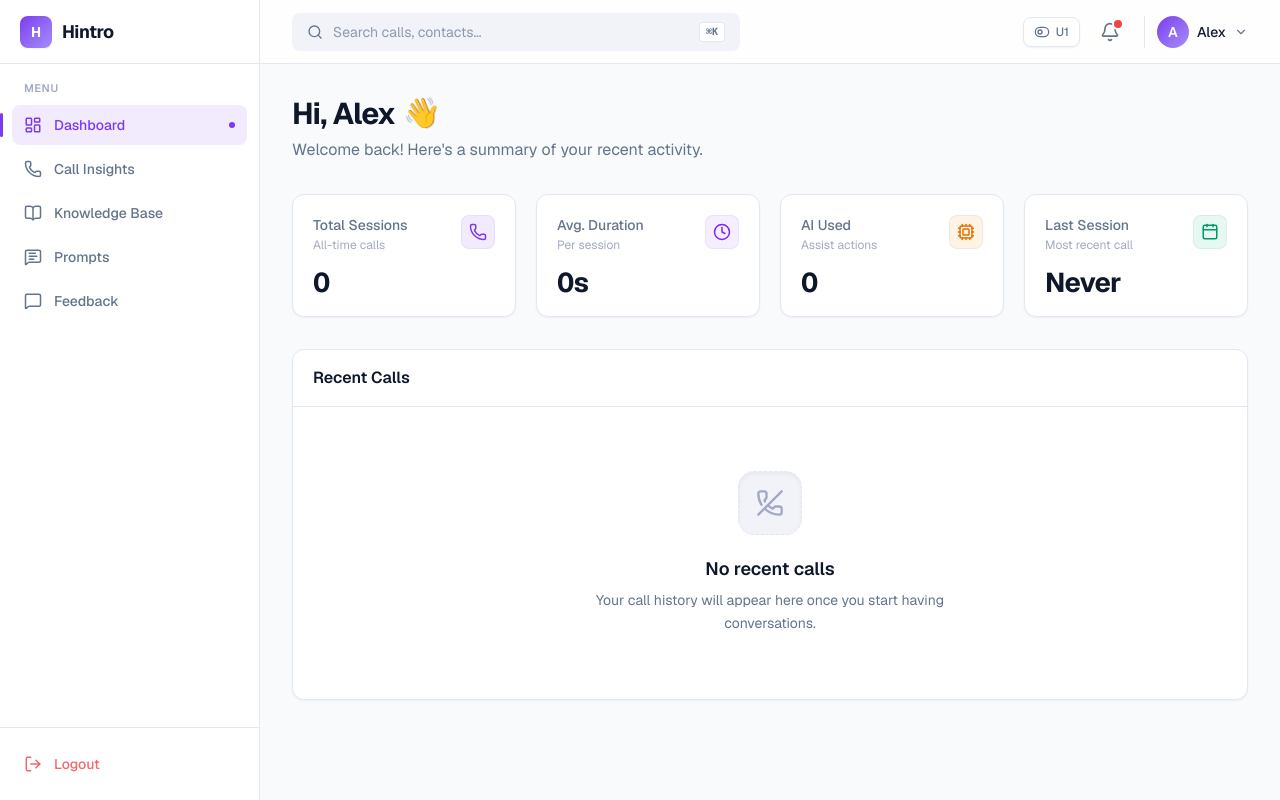
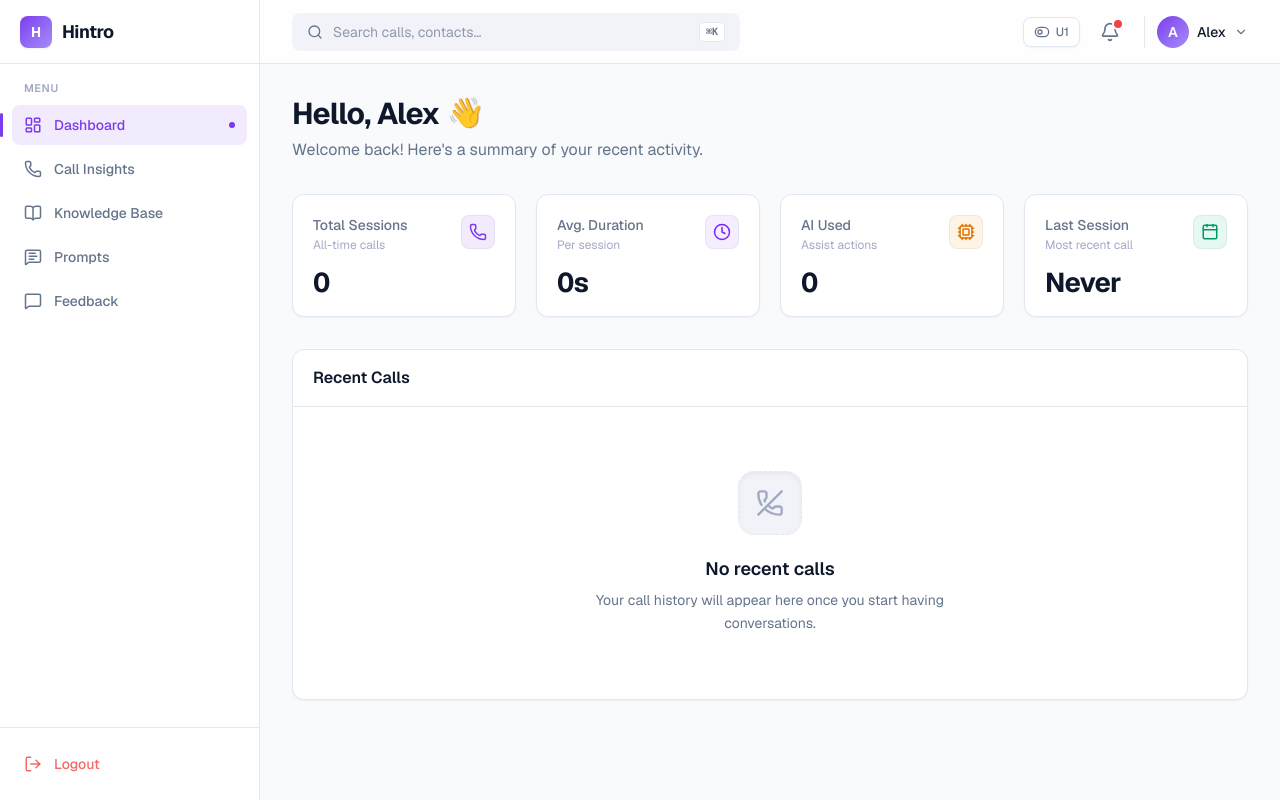
Before and after one commit to lizansarkar/hintro-dashboard, a Next.js app: page / in a window 1280 px wide. Built offline with nearby package versions, Linux system fonts and the light colour scheme.

Commit message:
add text

```diff
--- a/src/app/page.tsx
+++ b/src/app/page.tsx
@@ -53,7 +53,7 @@ export default function DashboardPage() {
             <div className="animate-fade-in flex flex-col sm:flex-row sm:items-end sm:justify-between gap-3">
               <div>
                 <h1 className="text-2xl sm:text-3xl font-bold text-text tracking-tight">
-                  Hi, {data?.user.name ?? "User"}{" "}
+                  Hello, {data?.user.name ?? "User"}{" "}
                   <span role="img" aria-label="wave" className="inline-block animate-wave origin-bottom-right">
                     👋
                   </span>
```
